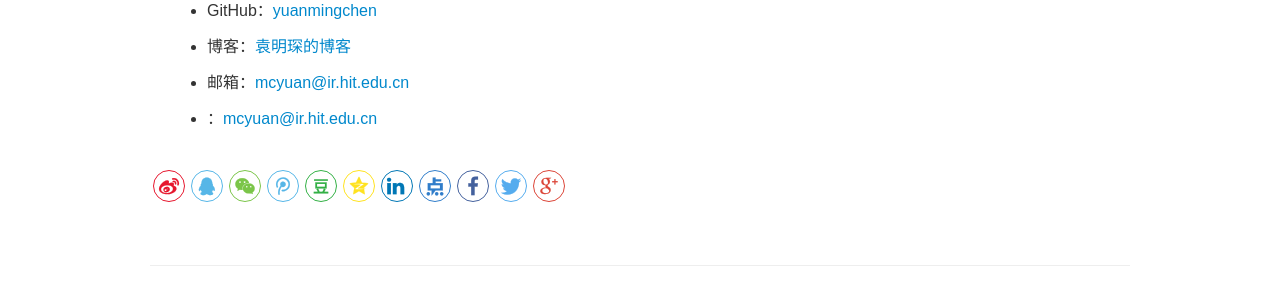
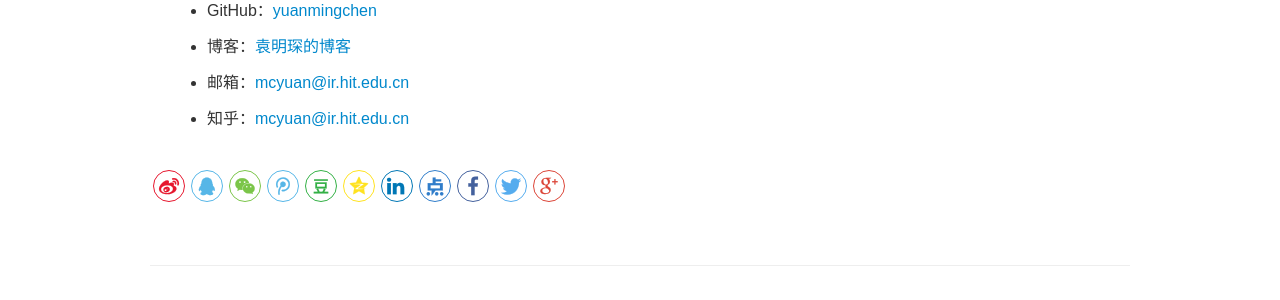
Before and after one commit to yuanmingchen/yuanmingchen.github.io, a Jekyll site: the page built from pages/about.md, in a window 1280 px wide. Shown: the part 361-661 px from the top of the page. Built offline with Jekyll 4.4.1, drawn with Linux system fonts in a browser that asks for light colours.

Commit message:
Updates _data/social.yml
Auto commit by GitBook Editor

```diff
--- a/_data/social.yml
+++ b/_data/social.yml
@@ -10,6 +10,6 @@
   name: mcyuan@ir.hit.edu.cn
   url: mcyuan@ir.hit.edu.cn
 
-- sitename:
+- sitename: 知乎
   name: mcyuan@ir.hit.edu.cn
   url: mcyuan@ir.hit.edu.cn
```
